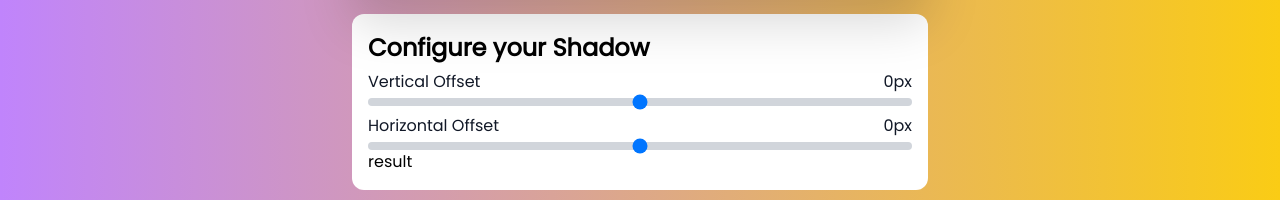
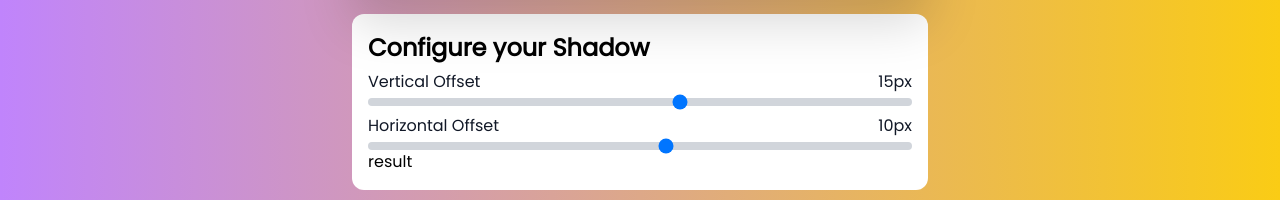
Before and after one commit to faustinozanetto/shadowly, a Next.js app: page / in a window 1280 px wide. Shown: the part 136-336 px from the top of the page. Built offline with nearby package versions, Linux system fonts and the light colour scheme.

Commit message:
Fixed offset sliders not working.

```diff
--- a/src/modules/generator/components/configurator/generator-configurator.tsx
+++ b/src/modules/generator/components/configurator/generator-configurator.tsx
@@ -18,6 +18,7 @@ const GeneratorConfigurator: React.FC<IGeneratorConfiguratorProps> = (props) =>
         verticalOffset={boxShadow.verticalOffset}
         horizontalOffset={boxShadow.horizontalOffset}
       />
+      {/* Blur Parameters */}
     </div>
   );
 };
--- a/src/modules/generator/components/configurator/parameters/offset/generator-offset-parameters.tsx
+++ b/src/modules/generator/components/configurator/parameters/offset/generator-offset-parameters.tsx
@@ -1,5 +1,8 @@
-import React from 'react';
-import OffsetParameter from './offset-parameter';
+import { MAX_H_OFFSET, MAX_V_OFFSET, MIN_H_OFFSET, MIN_V_OFFSET } from '@lib/constants';
+import { setVerticalOffset, setHorizontalOffset } from '@state/slices/shadowly.slice';
+import React, { useState } from 'react';
+import { useDispatch } from 'react-redux';
+import SliderParameter from '../slider-parameter';
 
 interface IGeneratorOffsetParametersProps {
   verticalOffset: number;
@@ -8,14 +11,30 @@ interface IGeneratorOffsetParametersProps {
 
 const GeneratorOffsetParameters: React.FC<IGeneratorOffsetParametersProps> = (props) => {
   const { verticalOffset, horizontalOffset } = props;
+  const [limits, setLimits] = useState<number[]>([MIN_V_OFFSET, MAX_V_OFFSET, MIN_H_OFFSET, MAX_H_OFFSET]);
+  const dispatch = useDispatch();
 
   return (
     <div className="flex flex-col space-y-2">
-      {/* Vertical Offset */}
-      <OffsetParameter offset={verticalOffset} type="vertical" />
-
-      {/* Horizontal Offset */}
-      <OffsetParameter offset={horizontalOffset} type="horizontal" />
+      {/*  Offsets */}
+      <SliderParameter
+        initialValue={verticalOffset}
+        label="Vertical Offset"
+        min={limits[0]}
+        max={limits[1]}
+        onChange={(value) => {
+          dispatch(setVerticalOffset(value));
+        }}
+      />
+      <SliderParameter
+        initialValue={horizontalOffset}
+        label="Horizontal Offset"
+        min={limits[2]}
+        max={limits[3]}
+        onChange={(value) => {
+          dispatch(setHorizontalOffset(value));
+        }}
+      />
     </div>
   );
 };
--- a/src/modules/generator/components/configurator/parameters/offset/offset-parameter.tsx
+++ /dev/null
@@ -1,55 +0,0 @@
-import React, { ChangeEvent, useEffect, useState } from 'react';
-import useDebounce from 'src/hooks/use-debounce';
-import { MAX_V_OFFSET, MIN_V_OFFSET } from '@lib/constants';
-import { setVerticalOffset, setHorizontalOffset } from '@state/slices/shadowly.slice';
-import { useDispatch } from 'react-redux';
-import { capitalizeString } from '@lib/utils';
-
-interface IOffsetParameterProps {
-  // The current vertical offset of the box shadow.
-  offset: number;
-  // Type of offset.
-  type: 'vertical' | 'horizontal';
-}
-
-const OffsetParameter: React.FC<IOffsetParameterProps> = (props) => {
-  const { offset, type } = props;
-  const [value, setValue] = useState(offset);
-  const debouncedValue = useDebounce<number>(value, 500);
-  const dispatch = useDispatch();
-
-  // Handle the change of the intput slider.
-  const handleChange = (event: ChangeEvent<HTMLInputElement>) => {
-    const { value } = event.target;
-    setValue(Number.parseInt(value, 10));
-  };
-
-  useEffect(() => {
-    // Update to the state.
-    if (type === 'vertical') {
-      dispatch(setVerticalOffset(debouncedValue));
-    } else {
-      dispatch(setHorizontalOffset(debouncedValue));
-    }
-  }, [debouncedValue]);
-
-  return (
-    <div className="flex flex-col">
-      {/* Label */}
-      <label htmlFor={`${type}-offset`} className="flex mb-1 tex-md font-medium text-gray-900">
-        {capitalizeString(type)} Offset
-        <span className="ml-auto">{value}px</span>
-      </label>
-      <input
-        id={`${type}-offset`}
-        type="range"
-        value={value}
-        min={MIN_V_OFFSET}
-        max={MAX_V_OFFSET}
-        onChange={handleChange}
-        className="w-full h-2 bg-gray-300 rounded-xl appearance-none cursor-pointer"
-      />
-    </div>
-  );
-};
-export default OffsetParameter;
--- /dev/null
+++ b/src/modules/generator/components/configurator/parameters/slider-parameter.tsx
@@ -0,0 +1,59 @@
+import React, { ChangeEvent, useEffect, useState } from 'react';
+import useDebounce from 'src/hooks/use-debounce';
+import { capitalizeString } from '@lib/utils';
+
+interface ISliderParameterProps {
+  // The current vertical offset of the box shadow.
+  initialValue: number;
+  // Label to display.
+  label: string;
+  // Minimum value of the slider.
+  min: number;
+  // Maximum value of the slider.
+  max: number;
+  // Callback function called when the value of the slider changes.
+  onChange: (value: number) => void;
+}
+
+const SliderParameter: React.FC<ISliderParameterProps> = (props) => {
+  const { initialValue, label, min, max, onChange } = props;
+  const [value, setValue] = useState(initialValue);
+  const debouncedValue = useDebounce<number>(value, 100);
+
+  // Handle the change of the intput slider.
+  const handleChange = (event: ChangeEvent<HTMLInputElement>) => {
+    const { value } = event.target;
+    setValue(Number.parseInt(value, 10));
+  };
+
+  const generateIdentifier = (): string => {
+    const words: string[] = label.split(' ');
+    return words.join('-').toLowerCase();
+  };
+
+  useEffect(() => {
+    // Call the onChange callback with the debounced value.
+    onChange(debouncedValue);
+  }, [debouncedValue]);
+
+  return (
+    <div className="flex flex-col">
+      {/* Label */}
+      <label htmlFor={generateIdentifier()} className="flex mb-1 tex-md font-medium text-gray-900">
+        {capitalizeString(label)}
+        <span className="ml-auto">{initialValue}px</span>
+      </label>
+      <input
+        id={generateIdentifier()}
+        type="range"
+        defaultValue={initialValue}
+        value={initialValue}
+        min={min}
+        max={max}
+        onChange={handleChange}
+        className="w-full h-2 bg-gray-300 rounded-xl appearance-none cursor-pointer"
+      />
+    </div>
+  );
+};
+export default SliderParameter;
--- a/src/state/slices/shadowly.slice.ts
+++ b/src/state/slices/shadowly.slice.ts
@@ -3,8 +3,8 @@ import { BoxShadowParameters, ShadowlySate } from 'src/typings/shadowly.types';
 
 const initialState: ShadowlySate = {
   boxShadow: {
-    horizontalOffset: 0,
-    verticalOffset: 0,
+    horizontalOffset: 10,
+    verticalOffset: 15,
   },
 };
 
```
